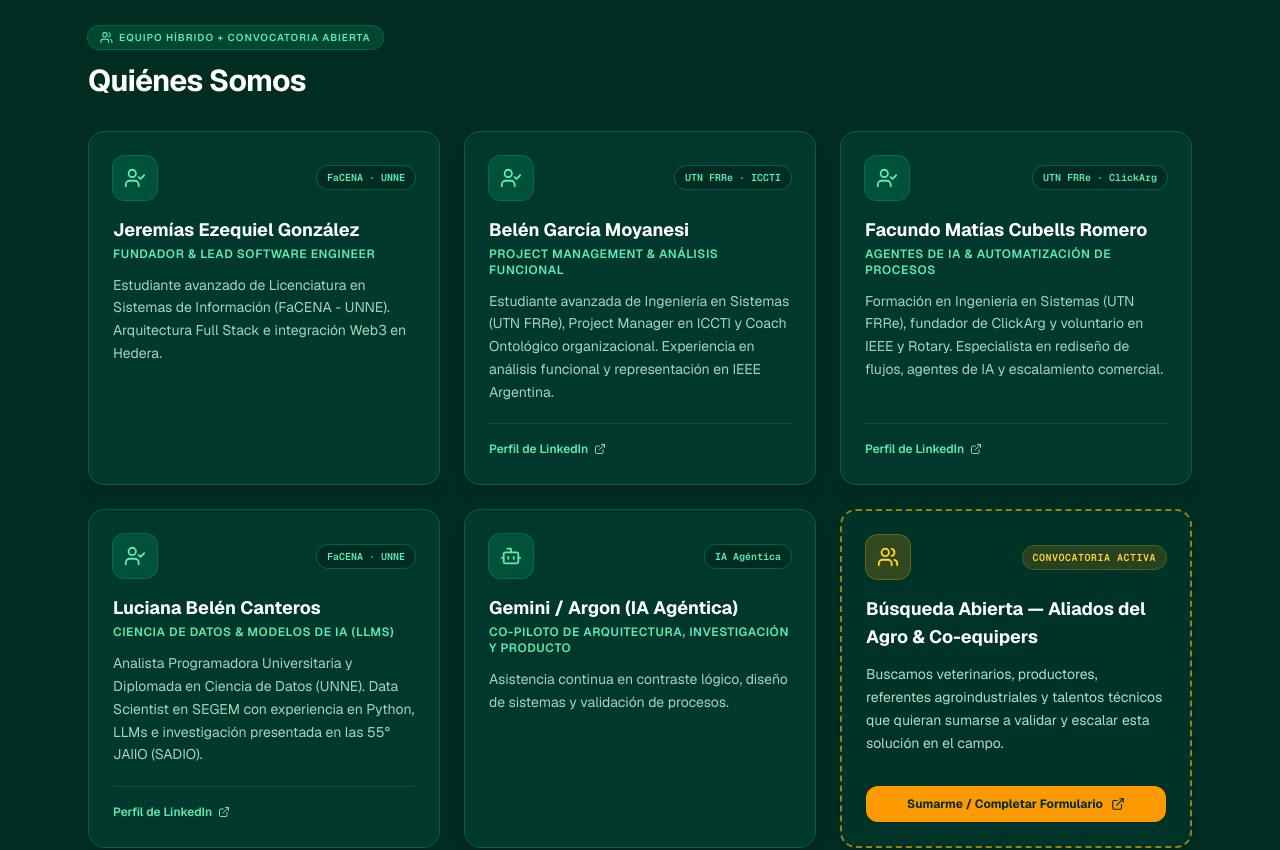
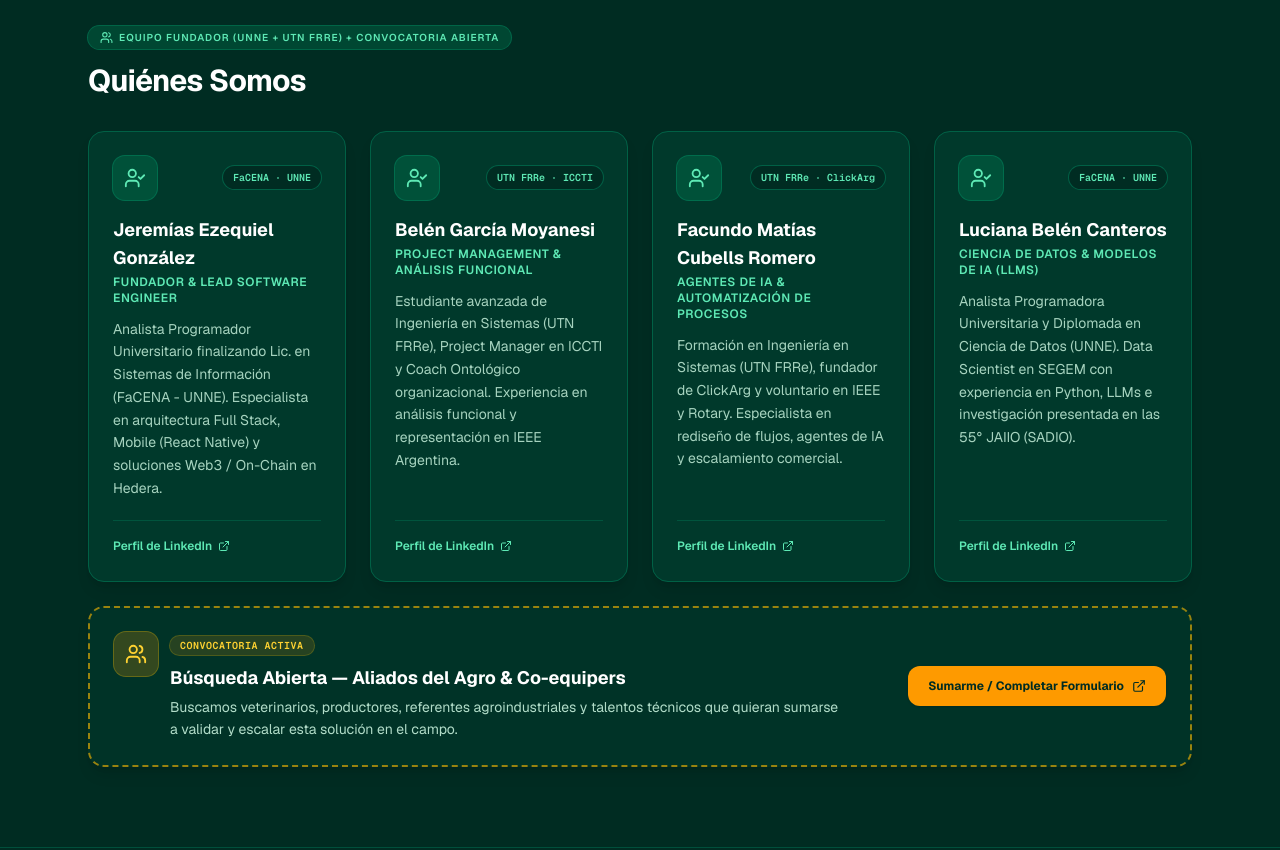
Before and after one commit to JereEG/pypore-mvp, a Next.js app: page / in a window 1280 px wide. Shown: the part 4940-5790 px from the top of the page. Built offline with nearby package versions, Linux system fonts and the light colour scheme.

Commit message:
feat(team): actualizar equipo fundador con orden confirmado y perfil de Jeremias

```diff
--- a/src/app/page.tsx
+++ b/src/app/page.tsx
@@ -4,7 +4,6 @@ import {
   Award,
   BadgeCheck,
   BarChart3,
-  Bot,
   Compass,
   Database,
   DollarSign,
@@ -166,8 +165,7 @@ interface TeamMember {
   role: string;
   badge: string;
   description: string;
-  icon: typeof UserCheck;
-  linkedinUrl?: string;
+  linkedinUrl: string;
 }
 
 const TEAM_MEMBERS: TeamMember[] = [
@@ -176,8 +174,8 @@ const TEAM_MEMBERS: TeamMember[] = [
     role: 'Fundador & Lead Software Engineer',
     badge: 'FaCENA · UNNE',
     description:
-      'Estudiante avanzado de Licenciatura en Sistemas de Información (FaCENA - UNNE). Arquitectura Full Stack e integración Web3 en Hedera.',
-    icon: UserCheck,
+      'Analista Programador Universitario finalizando Lic. en Sistemas de Información (FaCENA - UNNE). Especialista en arquitectura Full Stack, Mobile (React Native) y soluciones Web3 / On-Chain en Hedera.',
+    linkedinUrl: 'https://www.linkedin.com/in/jereeg',
   },
   {
     name: 'Belén García Moyanesi',
@@ -186,7 +184,6 @@ const TEAM_MEMBERS: TeamMember[] = [
     description:
       'Estudiante avanzada de Ingeniería en Sistemas (UTN FRRe), Project Manager en ICCTI y Coach Ontológico organizacional. Experiencia en análisis funcional y representación en IEEE Argentina.',
     linkedinUrl: 'https://www.linkedin.com/in/belenmoyanesi',
-    icon: UserCheck,
   },
   {
     name: 'Facundo Matías Cubells Romero',
@@ -195,7 +192,6 @@ const TEAM_MEMBERS: TeamMember[] = [
     description:
       'Formación en Ingeniería en Sistemas (UTN FRRe), fundador de ClickArg y voluntario en IEEE y Rotary. Especialista en rediseño de flujos, agentes de IA y escalamiento comercial.',
     linkedinUrl: 'https://www.linkedin.com/in/facundo-cubells',
-    icon: UserCheck,
   },
   {
     name: 'Luciana Belén Canteros',
@@ -204,15 +200,6 @@ const TEAM_MEMBERS: TeamMember[] = [
     description:
       'Analista Programadora Universitaria y Diplomada en Ciencia de Datos (UNNE). Data Scientist en SEGEM con experiencia en Python, LLMs e investigación presentada en las 55° JAIIO (SADIO).',
     linkedinUrl: 'https://www.linkedin.com/in/luciana-belen-canteros-729513318',
-    icon: UserCheck,
-  },
-  {
-    name: 'Gemini / Argon (IA Agéntica)',
-    role: 'Co-piloto de Arquitectura, Investigación y Producto',
-    badge: 'IA Agéntica',
-    description:
-      'Asistencia continua en contraste lógico, diseño de sistemas y validación de procesos.',
-    icon: Bot,
   },
 ];
 
@@ -827,17 +814,15 @@ export default function LandingPage() {
             <div className="max-w-2xl">
               <span className="inline-flex items-center gap-1.5 rounded-full bg-emerald-600/25 px-3 py-1 text-[10px] font-semibold uppercase tracking-widest text-emerald-300 ring-1 ring-emerald-500/40">
                 <Users size={13} />
-                Equipo Híbrido + Convocatoria Abierta
+                Equipo Fundador (UNNE + UTN FRRe) + Convocatoria Abierta
               </span>
               <h2 className="mt-3 text-2xl font-bold tracking-tight text-white sm:text-3xl">
                 Quiénes Somos
               </h2>
             </div>
 
-            <div className="mt-8 grid gap-6 sm:grid-cols-2 lg:grid-cols-3">
-              {TEAM_MEMBERS.map((member) => {
-                const Icon = member.icon;
-                return (
+            <div className="mt-8 grid gap-6 sm:grid-cols-2 lg:grid-cols-4">
+              {TEAM_MEMBERS.map((member) => (
                 <article
                   key={member.name}
                   className="flex flex-col justify-between rounded-2xl border border-emerald-800 bg-emerald-900/35 p-6 shadow-lg"
@@ -845,7 +830,7 @@ export default function LandingPage() {
                   <div>
                     <div className="flex items-center justify-between gap-2">
                       <span className="flex h-11 w-11 items-center justify-center rounded-xl bg-emerald-600/25 text-emerald-300 ring-1 ring-emerald-500/40">
-                          <Icon size={22} />
+                        <UserCheck size={22} />
                       </span>
                       <span className="rounded-full bg-emerald-950 px-2.5 py-1 font-mono text-[10px] font-semibold text-emerald-300 ring-1 ring-emerald-800">
                         {member.badge}
@@ -860,7 +845,6 @@ export default function LandingPage() {
                     </p>
                   </div>
 
-                    {member.linkedinUrl && (
                   <div className="mt-5 border-t border-emerald-800/70 pt-3">
                     <a
                       href={member.linkedinUrl}
@@ -872,43 +856,41 @@ export default function LandingPage() {
                       <ExternalLink size={12} />
                     </a>
                   </div>
-                    )}
                 </article>
-                );
-              })}
+              ))}
+            </div>
 
-              <article className="flex flex-col justify-between rounded-2xl border-2 border-dashed border-amber-400/60 bg-emerald-900/20 p-6 shadow-lg transition hover:border-amber-400 hover:bg-emerald-900/40">
-                <div>
-                  <div className="flex items-center justify-between gap-2">
-                    <span className="flex h-11 w-11 items-center justify-center rounded-xl bg-amber-500/20 text-amber-300 ring-1 ring-amber-400/40">
+            <article className="mt-6 flex flex-col justify-between gap-6 rounded-2xl border-2 border-dashed border-amber-400/60 bg-emerald-900/20 p-6 shadow-lg transition hover:border-amber-400 hover:bg-emerald-900/40 md:flex-row md:items-center">
+              <div className="flex flex-col gap-3 sm:flex-row sm:items-start">
+                <span className="flex h-11 w-11 shrink-0 items-center justify-center rounded-xl bg-amber-500/20 text-amber-300 ring-1 ring-amber-400/40">
                   <Users size={22} />
                 </span>
-                    <span className="rounded-full bg-amber-500/15 px-2.5 py-1 font-mono text-[10px] font-semibold uppercase tracking-wider text-amber-300 ring-1 ring-amber-400/30">
+                <div>
+                  <span className="inline-block rounded-full bg-amber-500/15 px-2.5 py-0.5 font-mono text-[10px] font-semibold uppercase tracking-wider text-amber-300 ring-1 ring-amber-400/30">
                     Convocatoria Activa
                   </span>
-                  </div>
-                  <h3 className="mt-4 text-lg font-bold text-white">
+                  <h3 className="mt-2 text-lg font-bold text-white">
                     Búsqueda Abierta — Aliados del Agro &amp; Co-equipers
                   </h3>
-                  <p className="mt-3 text-sm leading-relaxed text-emerald-100/85">
+                  <p className="mt-1 max-w-2xl text-sm leading-relaxed text-emerald-100/85">
                     Buscamos veterinarios, productores, referentes agroindustriales y talentos
                     técnicos que quieran sumarse a validar y escalar esta solución en el campo.
                   </p>
                 </div>
+              </div>
 
-                <div className="mt-6 pt-2">
+              <div className="shrink-0">
                 <a
                   href={SURVEY_URL}
                   target="_blank"
                   rel="noopener noreferrer"
-                    className="inline-flex w-full items-center justify-center gap-2 rounded-xl bg-amber-500 px-4 py-2.5 text-xs font-bold text-emerald-950 shadow transition hover:bg-amber-400"
+                  className="inline-flex w-full items-center justify-center gap-2 rounded-xl bg-amber-500 px-5 py-3 text-xs font-bold text-emerald-950 shadow transition hover:bg-amber-400 md:w-auto"
                 >
                   <span>Sumarme / Completar Formulario</span>
                   <ExternalLink size={14} />
                 </a>
               </div>
             </article>
-            </div>
           </div>
         </section>
       </main>
```
Lines whose indentation alone changed are shown as unchanged.
